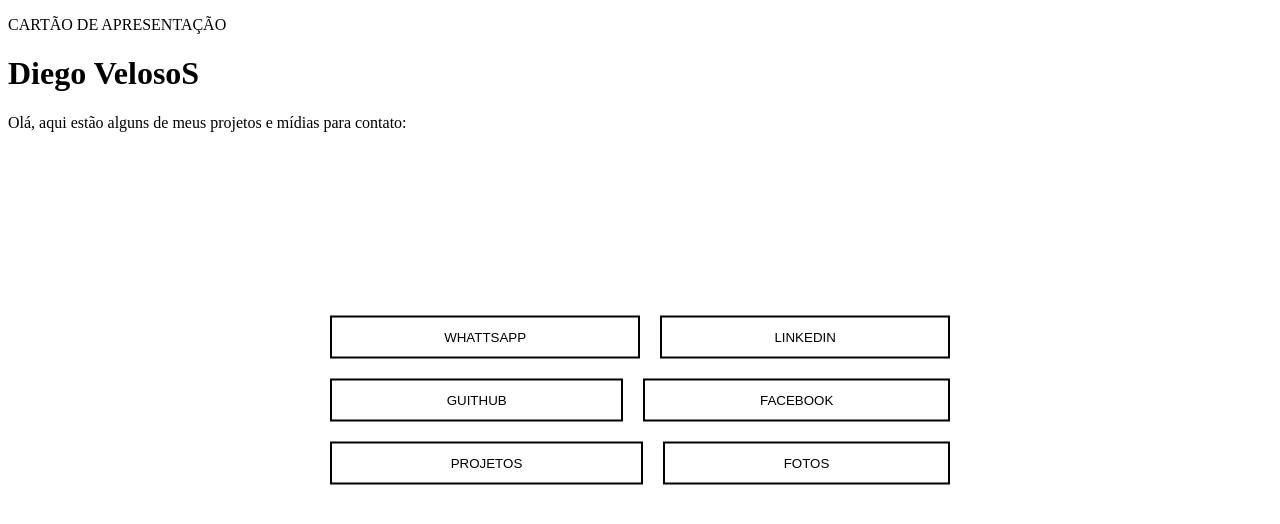
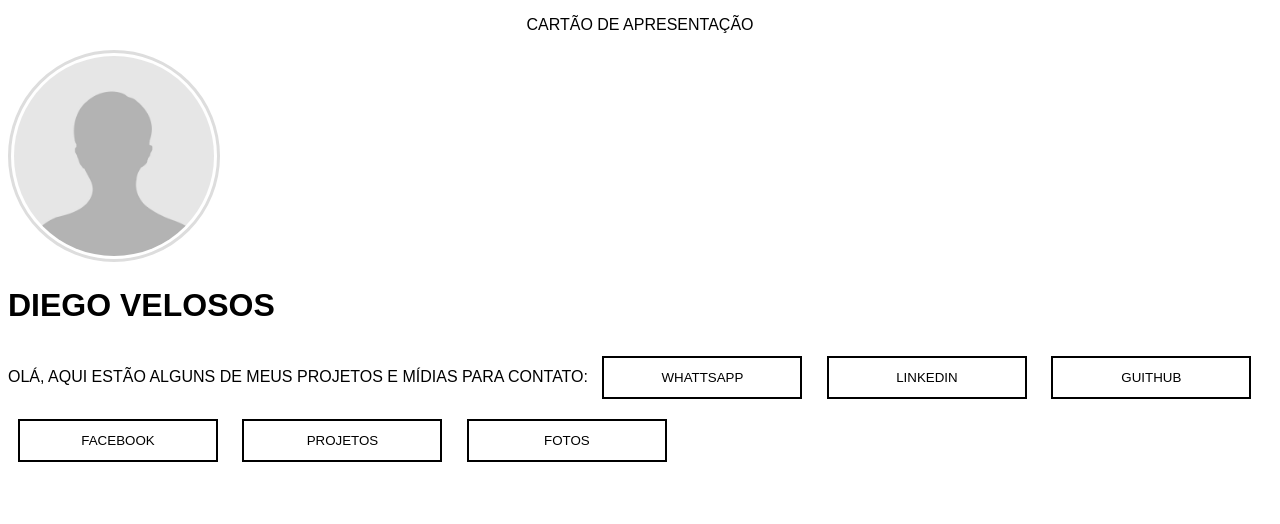
Before and after one commit to DiegoVelosoS/Card_A, a plain HTML site: page index.html in a window 1280 px wide. Drawn offline with Linux system fonts and the light colour scheme.

Commit message:
ajustes de hj

```diff
--- a/index.html
+++ b/index.html
@@ -3,36 +3,40 @@
 	<head>
 		<meta chaset="utf8" />
         <meta name="viewport" content="width=device=width, initial-scale=1.0">
-
-		<title>Cartão de Visitas</title>
-
+		<title>DVS - Cartão de Apresentação</title>
         <link rel="stylesheet" href="style.css">
     </head>
-<!--a idéia do projeto é criar uma página simples e utilitária para prática dos conhecimentos em front-end-->
-
     <body>
         <nav>
             <p>CARTÃO DE APRESENTAÇÃO</p>
         </nav>
+        <container>
+            <item>
+            <div>
+                <img src="img/Pf.jpg" class="profile-img" alt="avatar">
+            </div></item>
 
-        <header>
             <div>
                 <h1>
                 Diego VelosoS
                 </h1>
             </div>
+            <p1>Olá, aqui estão alguns de meus projetos e mídias para contato:</p1>
+        </container>
 
-            <p1>Olá, aqui estão alguns de meus projetos e mídias para contato:</p1>
-        </header>
 
-        <div class="grupo">
-            <button class="botão">Whattsapp</button></br>
-            <button class="botão">Linkedin</button></br>
-            <button class="botão">GuitHub</button></br>
-            <button class="botão">Facebook</button></br>
-            <button class="botão">Projetos</button></br>
-            <button class="botão">Fotos</button></br>
-        </div>
+        <container>
+            <!-- <div class="grupo"> */ -->
+            <button class="botão">Whattsapp</button>
+            <button class="botão">Linkedin</button>
+            <button class="botão">GuitHub</button>
 
-    </body>
+            <div class="break"></div>
+
+            <button class="botão">Facebook</button>
+            <button class="botão">Projetos</button>
+            <button class="botão">Fotos</button>
+            <!-- </div> -->
+        </container>
+        </body>
 </html>
--- a/style.css
+++ b/style.css
@@ -1,16 +1,25 @@
-.body {
-    background: #000;
-
+body {
     font-family: "montserrat",sans-serif;
     text-transform: uppercase;
 }
 
-    .nav {
-        background: #000;
+    nav {
         text-align: center;
         font-family: "montserrat",sans-serif;
         text-transform: uppercase;
     }
+
+    .container {
+        display: flex;
+        flex-wrap: wrap;
+    }
+
+img {
+    border: 3px solid #ddd;
+    border-radius: 50%;
+    padding: 3px;
+    width: 200px;
+}
 
     .grupo {
     flex-basis: 100%;
@@ -20,7 +29,12 @@
     transform: translate(-50%, -50%);
     text-align: center;
     display: flex;
-    flex-wrap: wrap;
+    flex-direction: column;
+    }
+
+    .break {
+        flex-basis: 100%;
+        height: 0;
     }
 
     .botão{
@@ -34,7 +48,7 @@
     cursor: pointer;
     transition: color 0.4s linear;
     position: relative;
-    flex-grow: 3;
+    flex-grow: 1;
     } /** Efeito do botão **/
 
     .botão:hover{
```
Also changed, not shown: img/Perfil.JPG (added), img/Pf.jpg (added).
